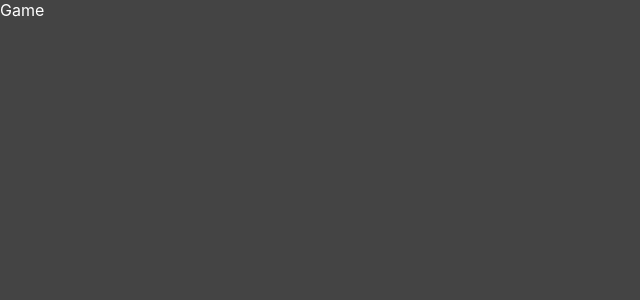
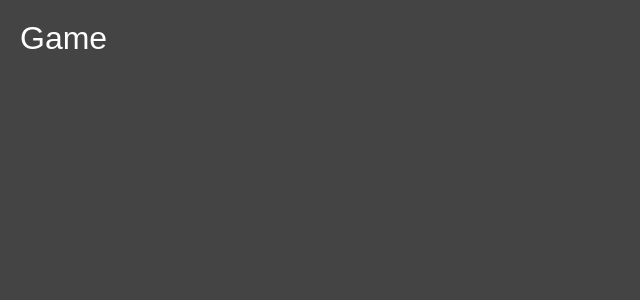
Before and after one commit to gars150387/tic-tac-toe, a React (Create React App) app: page / in a window 1280 px wide. Shown: the top 300 px of the page, without its empty margins (0-640 px from the left). Built offline with nearby package versions, Linux system fonts and the light colour scheme.

Commit message:
style set in main component

```diff
--- a/src/App.css
+++ b/src/App.css
@@ -1,4 +1,6 @@
 body{
   background-color: #444;
   color: white;
+  margin: 20px;
+  font: 32px 'Century Gothic', Futura, sans-serif;
 }
```
